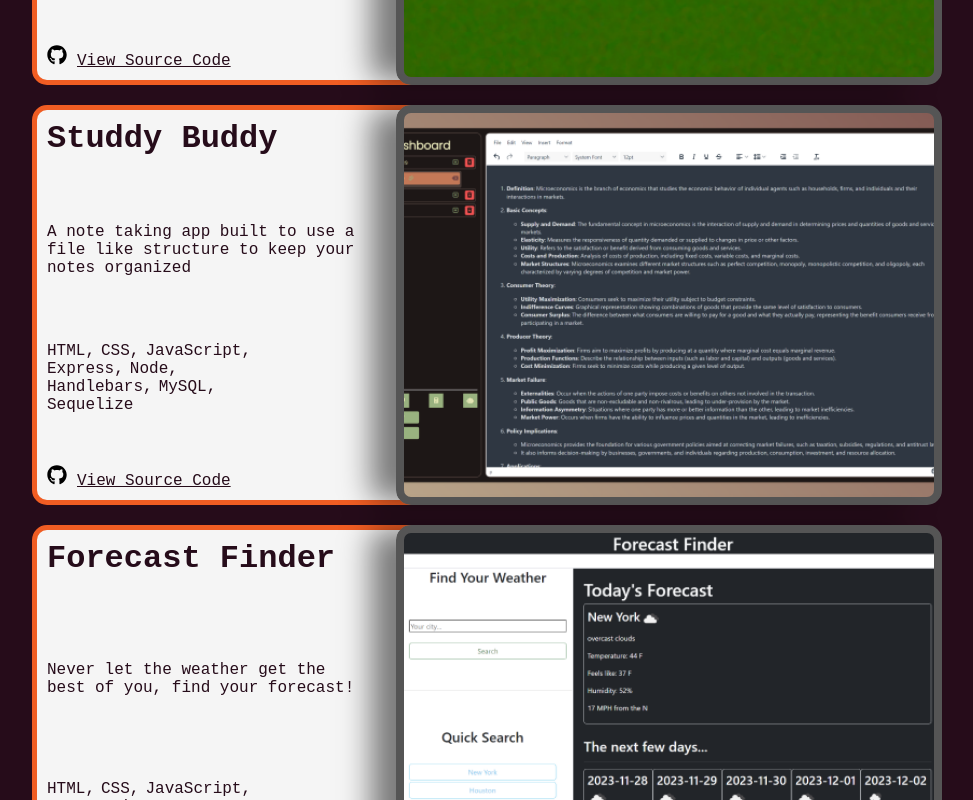
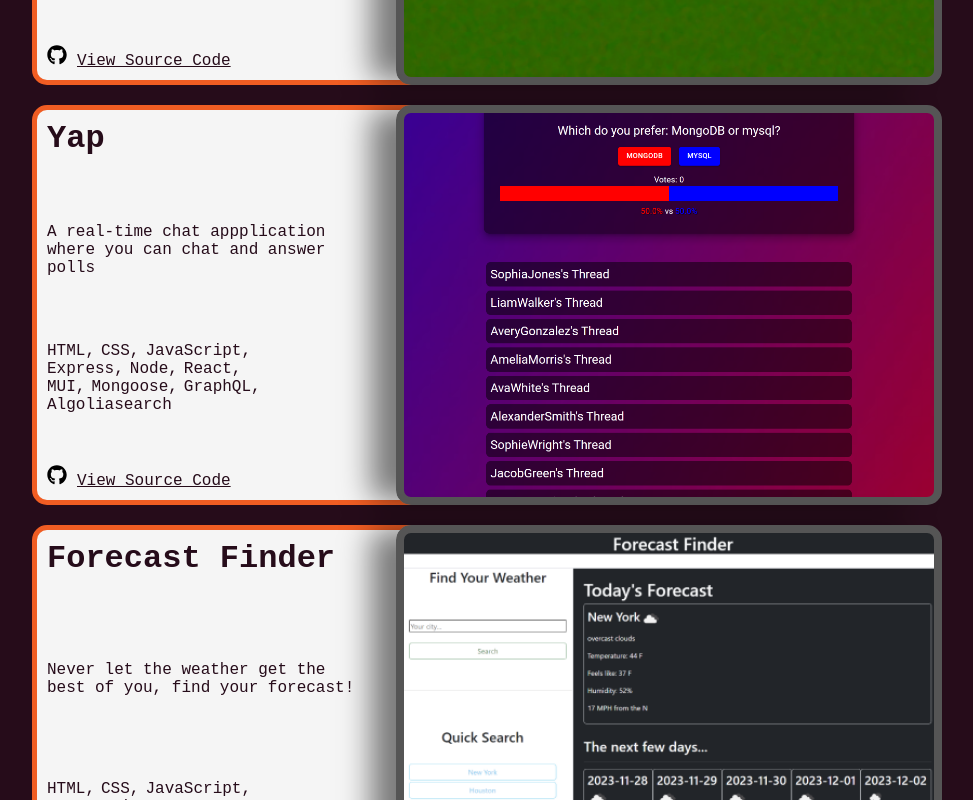
Before and after one commit to tylerpittman23/Portfolio-2.0, a React (Vite) app: page / in a window 1280 px wide. Shown: the part 1480-2280 px from the top of the page, without its empty margins (153-1126 px from the left). Built offline with nearby package versions, Linux system fonts and the light colour scheme.

Commit message:
updated for YAP

```diff
--- a/src/components/myWorkContent.jsx
+++ b/src/components/myWorkContent.jsx
@@ -1,7 +1,7 @@
 import ProjectDetails from "./UI/projectDetails";
 
 import blackjackWildSrc from '../assets/images/blackjackWild.png';
-import notesAppSrc from '../assets/images/notesApp.png';
+import yapAppSrc from '../assets/images/yap.png';
 import weatherAppSrc from '../assets/images/weatherApp.png';
 import googleBooksSrc from '../assets/images/googlebooks.png';
 
@@ -17,12 +17,12 @@ function MyWorkContent() {
             href: 'https://shielded-beyond-59466-3224172544c4.herokuapp.com/'
         },
         {
-            title: 'Studdy Buddy',
-            description: 'A note taking app built to use a file like structure to keep your notes organized',
-            src: notesAppSrc,
-            techs: ['HTML','CSS','JavaScript','Express','Node','Handlebars','MySQL','Sequelize'],
-            gh: 'https://github.com/tylerpittman23/Notes-App',
-            href: ''
+            title: 'Yap',
+            description: 'A real-time chat appplication where you can chat and answer polls',
+            src: yapAppSrc,
+            techs: ['HTML','CSS','JavaScript','Express', 'Node', 'React', 'MUI', 'Mongoose', 'GraphQL', 'Algoliasearch'],
+            gh: 'https://github.com/Brady-hash/Yap/',
+            href: 'https://yap-pcfa.onrender.com/'
         },
         {
             title: 'Forecast Finder',
@@ -36,7 +36,7 @@ function MyWorkContent() {
             title: 'Book Finder',
             description: 'Find your next best read with this Google Books api search tool',
             src: googleBooksSrc,
-            techs: ['HTML','CSS','JavaScript','Mongoose','Express','React','Apollo Client', 'Bootstrap' ],
+            techs: ['HTML','CSS','JavaScript','Mongoose','Express','React','GraphQL', 'Bootstrap' ],
             gh: 'https://github.com/tylerpittman23/Book-Search-Engine',
             href: 'https://book-search-engine-nfj7.onrender.com/'
         },
```
Also changed, not shown: src/assets/images/scheduleManager.png (deleted), src/assets/images/yap.png (added).
